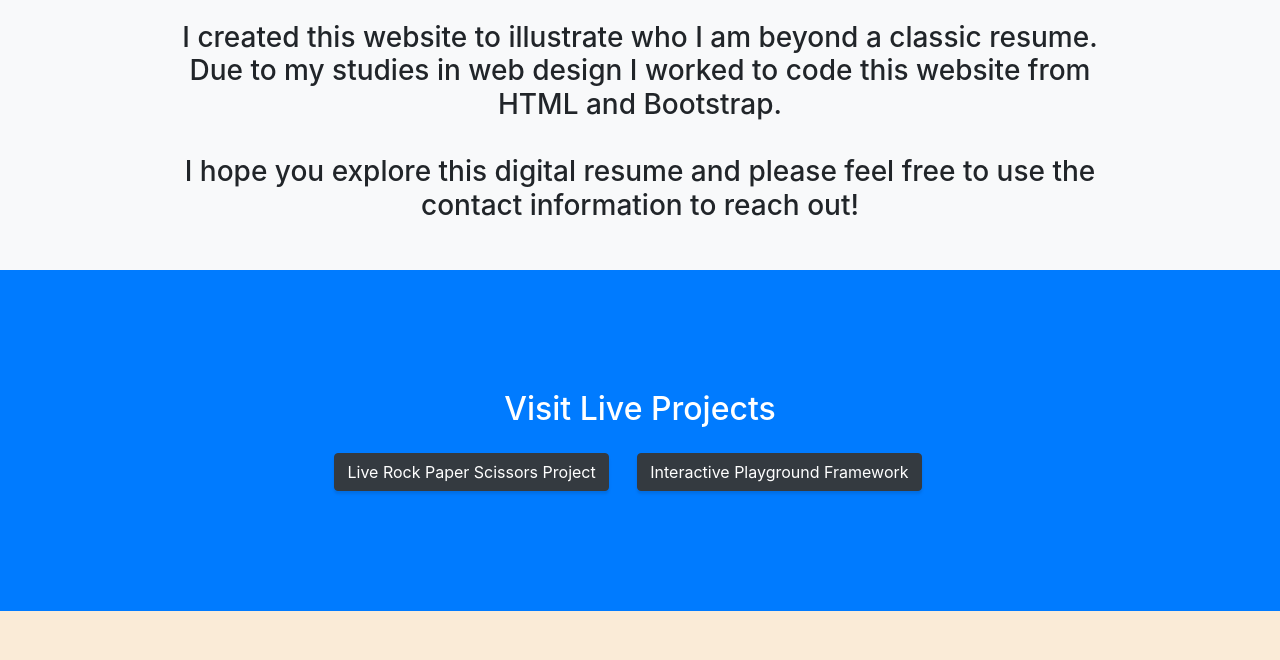
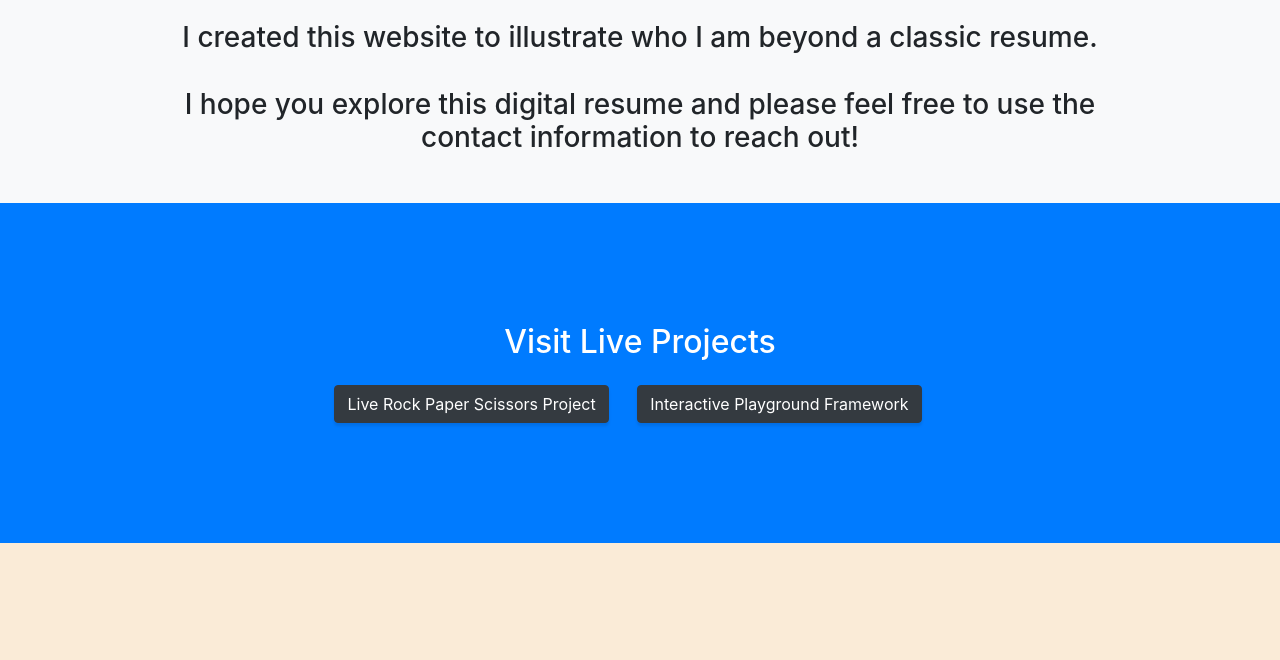
Before and after one commit to ibuccell-su/resume, a website with bundled scripts: page index.html in a window 1280 px wide. Shown: the part 1115-1775 px from the top of the page. Built offline with nearby package versions, Linux system fonts and the light colour scheme.

Commit message:
Update index.html

```diff
--- a/index.html
+++ b/index.html
@@ -79,8 +79,7 @@
 
               <img src="img/me.jpg" alt="avatar" class="rounded-circle mx-auto w-25" >
             <h3 class="text-secondary mb-4 pt-4">About</h3>
-            <h3 class="text-center mb-4"> I created this website to illustrate who I am beyond a classic resume. Due to my studies in web design
-                I worked to code this website from HTML and Bootstrap.
+            <h3 class="text-center mb-4"> I created this website to illustrate who I am beyond a classic resume.
                    <br><br>
                    I hope you explore this digital resume and please feel free to
                    use the contact information to reach out!
```
